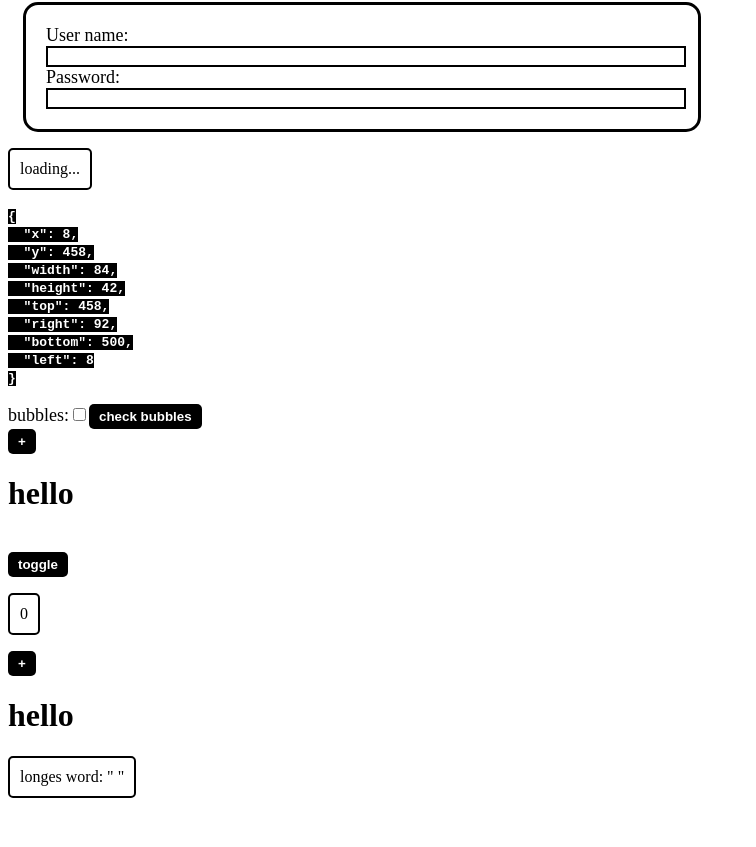
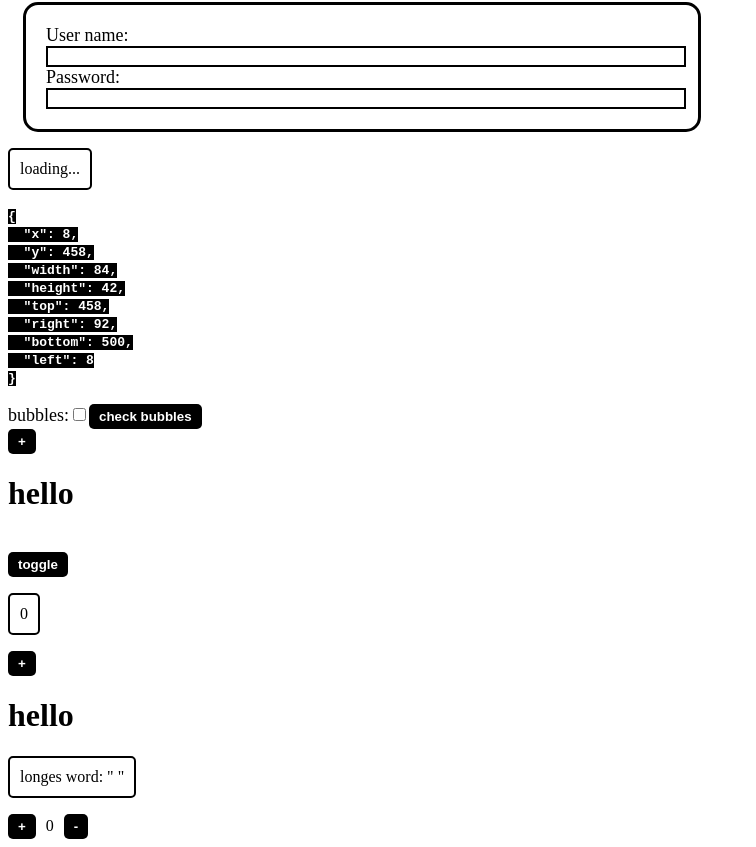
Before and after one commit to Ma9da/react-hooks, a React (Create React App) app: page / in a window 1280 px wide. Shown: the part 310-1157 px from the top of the page, without its empty margins (0-756 px from the left). Before the commit the page ends 1124 px from the top, so only its background shows below. Built offline with nearby package versions, Linux system fonts and the light colour scheme; no server answers.

Commit message:
useReducer hook

```diff
--- a/src/App.js
+++ b/src/App.js
@@ -4,6 +4,7 @@ import useFetch from './useFetch';
 import Hello from "./Hello";
 import useMeasure from './useMeasure';
 import Second from "./Second";
+import Third from "./Third";
 
 function App() {
   // useState
@@ -96,6 +97,7 @@ function App() {
       <br />
       <button onClick={() => setShowHello(!showHello)}>toggle</button>
       <Second />
+      <Third/>
     </>
   );
 }
--- a/src/Second.js
+++ b/src/Second.js
@@ -20,6 +20,7 @@ const Second = () => {
         );
         return longestWord
     },[])
+    // eslint-disable-next-line no-unused-vars
     const longestWord = useMemo(() => computeLongestWord(data), [data, computeLongestWord])
     return (
         <>
--- /dev/null
+++ b/src/Third.js
@@ -0,0 +1,26 @@
+import { useReducer } from "react";
+const INCREMENT = 'INCREMENT'
+const DECREMENT = 'DECREMENT'
+// useReducer
+function reducer(state, action) {
+    switch (action.type) {
+        case INCREMENT:
+            return state + 1
+        case DECREMENT:
+            return state - 1
+        default:
+            return state
+    }
+}
+const Third = () => {
+    const [count, dispatch] = useReducer(reducer, 0)
+    return (
+        <>
+            <button onClick={() => dispatch({ type: INCREMENT })}>+ </button>
+            <span>{count}</span>
+            <button onClick={() => dispatch({ type: DECREMENT })}>- </button>
+        </>
+    );
+}
+
+export default Third;
--- a/src/index.css
+++ b/src/index.css
@@ -58,3 +58,6 @@ pre{
   color: white;
   display: initial;
 }
+span{
+  padding: 10px;
+}
```
